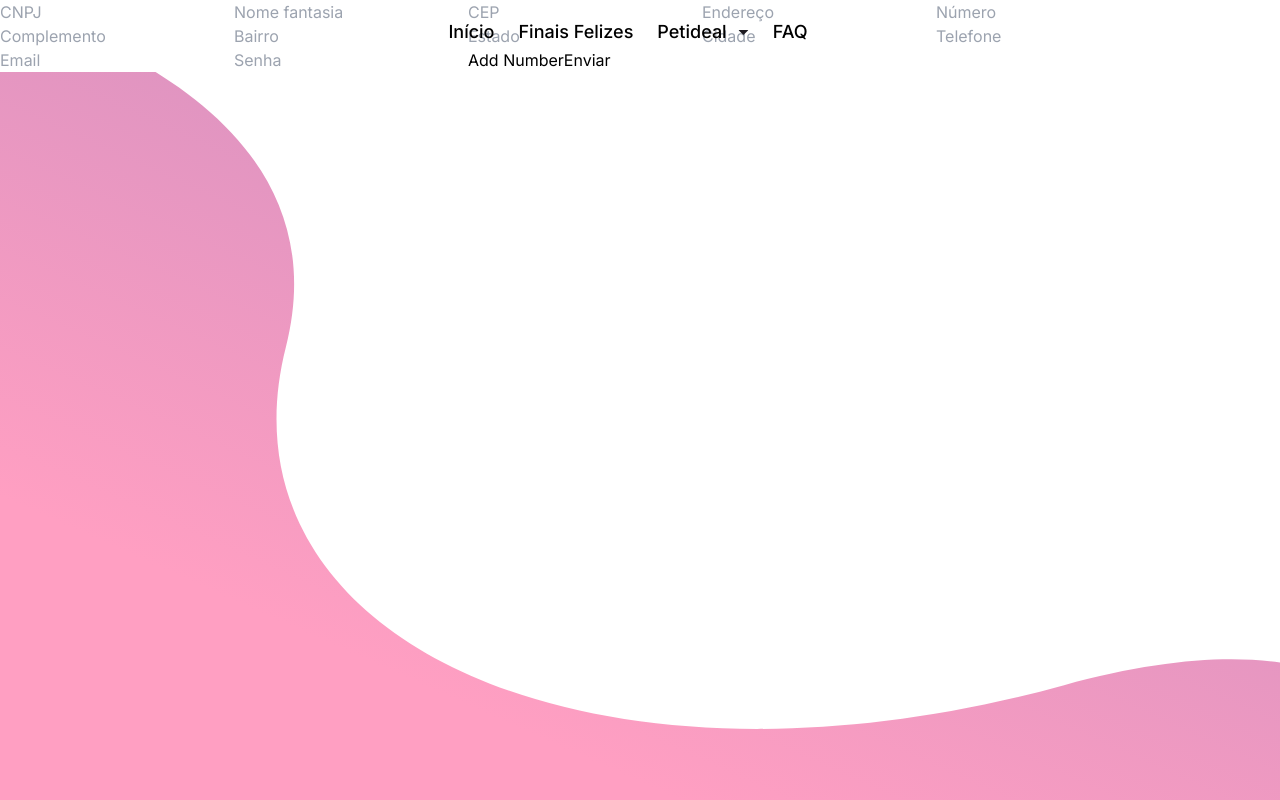
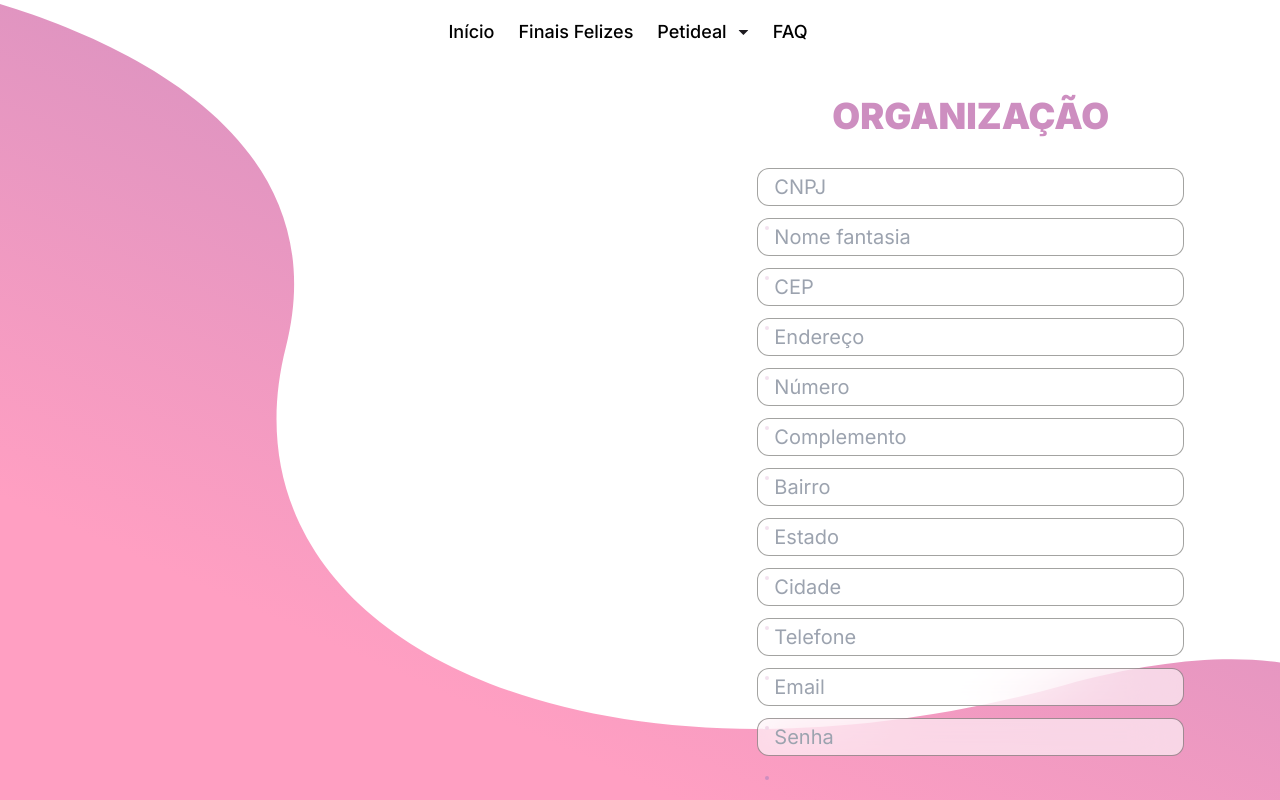
Before and after one commit to Wiiito/petideal, a Next.js app: page /auth/org/register in a window 1280 px wide. Shown: the top 800 px of the page. Built offline with nearby package versions, Linux system fonts and the light colour scheme.

Commit message:
fix org auth layout

```diff
--- /dev/null
+++ b/src/app/(userHeader)/auth/org/layout.jsx
@@ -0,0 +1,14 @@
+import React from 'react'
+
+const layout = ({ children }) => {
+	return (
+		<div className='form'>
+			<div className='formContent'>
+				<h3>Organização</h3>
+				{children}
+			</div>
+		</div>
+	)
+}
+
+export default layout
--- a/src/app/(userHeader)/form/page.jsx
+++ b/src/app/(userHeader)/form/page.jsx
@@ -2,7 +2,6 @@
 
 import { updateEmbedding } from '@/actions/user/update'
 import { useSession } from 'next-auth/react'
-import { revalidatePath } from 'next/cache'
 import { useRouter } from 'next/navigation'
 import { useEffect } from 'react'
 
```
